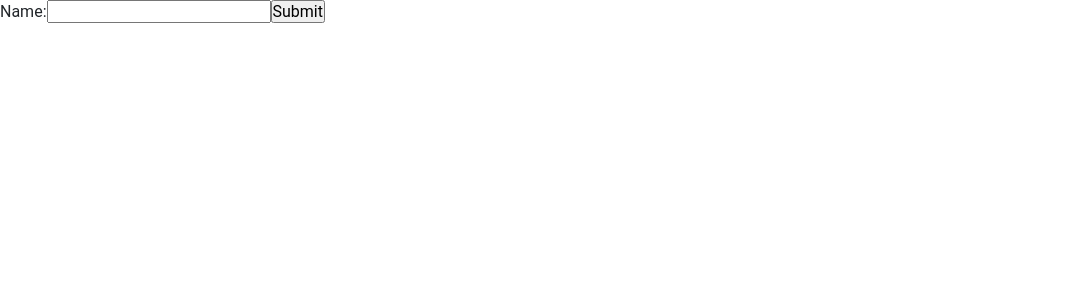
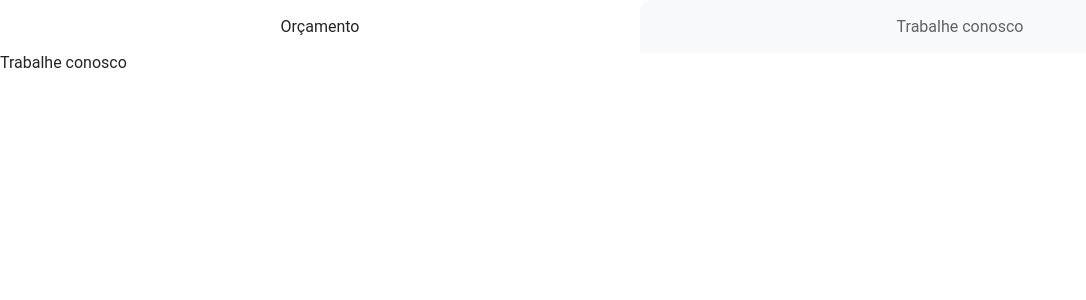
Before and after one commit to mathensousaa/industrial-service, a Next.js app: page /components/Form/Form in a window 1280 px wide. Shown: the top 300 px of the page, without its empty margins (0-1086 px from the left). Built offline with nearby package versions, Linux system fonts and the light colour scheme.

Commit message:
feat: adding budget and work with us forms

```diff
--- a/pages/components/Contato/Contact.module.css
+++ b/pages/components/Contato/Contact.module.css
@@ -6,10 +6,7 @@
     align-items: center;
     height: 80vh;
     padding: var(--padding);
-}
-
-.contact :first-child {
-    padding-right: 2rem;
+    gap: 4rem;
 }
 
 .contact .contactColumn {
--- a/pages/components/Form/Form.js
+++ b/pages/components/Form/Form.js
@@ -1,13 +1,32 @@
+import styles from './Form.module.scss'
+import React from 'react';
+
 export default function Form () {
+    const [showBudget, setShoBudget] = React.useState(false);
+    const [showWork, setShowWork] = React.useState(true);
+
     return (
         <div>
-            <form>
-                <label>
-                    Name:
-                    <input type="text" name="name" />
-                </label>
-                <input type="submit" value="Submit" />
-            </form>
+            <fieldset className={styles.formSwitch}>
+                <input type='radio' name='switcher' id='budget' checked="checked"></input>
+                <label for='budget'>Orçamento</label>
+                <input type='radio' name='switcher' id='workWithUS'></input>
+                <label for='workWithUS'>Trabalhe conosco</label>
+            </fieldset>
+            <div>
+                {
+                    showBudget &&
+                    <form className={styles.budgetForm}>
+                        Orçamento
+                    </form>
+                }
+                {
+                    showWork &&
+                    <form className={styles.workForm}>
+                        Trabalhe conosco
+                    </form>
+                }
+            </div>
         </div>
     )
 }
--- /dev/null
+++ b/pages/components/Form/Form.module.scss
@@ -0,0 +1,39 @@
+.formSwitch {
+    display: flex;
+    padding-right: 0;
+    border: none;
+}
+
+.formSwitch input {
+    width: 0;
+    height: 0;
+    position: absolute;
+    left: -9999px;
+}
+
+.formSwitch input + label {
+    background-color: var(--grey-50);
+    padding: 1rem 2rem;
+    color: var(--grey-700);
+    width: 500%;
+    border-radius: 10px 10px 0 0;
+    text-align: center;
+    border: 1px solid var(--grey-50);
+    box-sizing: border-box;
+    cursor: pointer;
+    transition: 	border-color .50s ease-out,
+					color .50s ease-out,
+					background-color .50s ease-out,
+					box-shadow .50s ease-out;
+}
+
+.formSwitch input:hover + label {
+    border-color: var(--grey-900);
+}
+
+.formSwitch input:checked + label {
+    background-color: var(--white);
+    color: var(--grey-900);
+    border-color: var(--white);
+    z-index: 1;
+}
```
